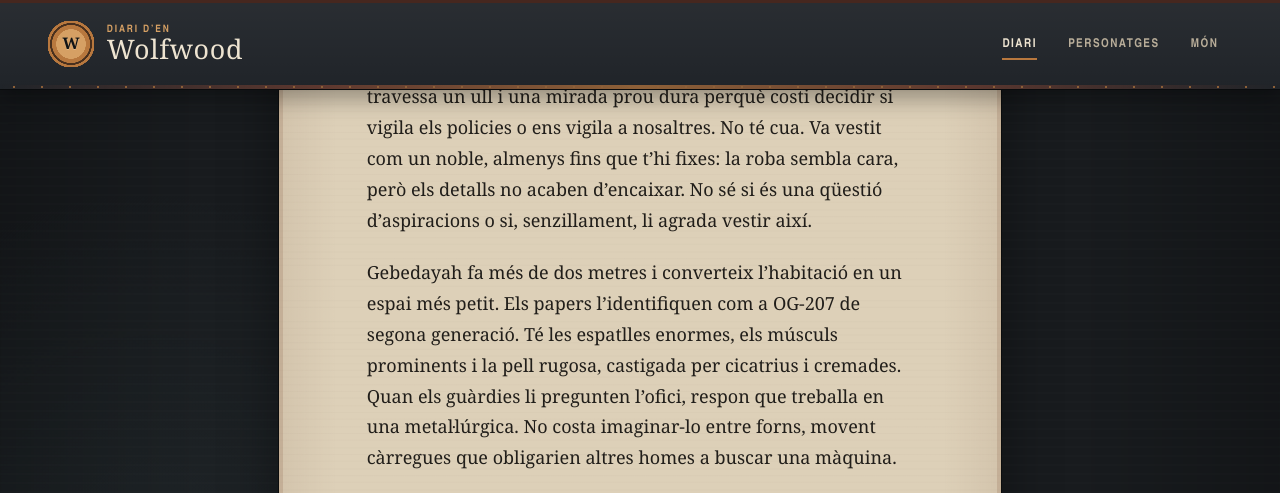
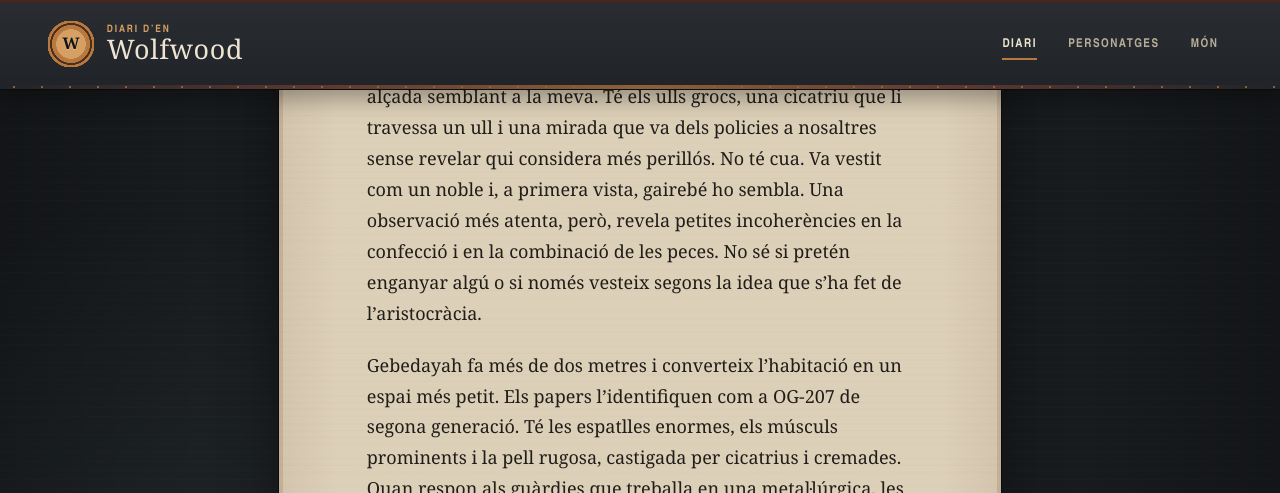
Before and after one commit to xafarre/diaridenwolfwood, a Jekyll site: the page built from diary/acte-1-tres-nits-per-triar.md, in a window 1280 px wide and 1400 px high, scrolled down 559 px, cut to the strip 0-493 px from the top of the window. Built offline with Jekyll 4.4.1, drawn with Linux system fonts in a browser that asks for light colours; some web fonts are replaced; some of the changed text lies outside the part shown.

Commit message:
Refine the published Act I prose

```diff
--- a/diary/acte-1-tres-nits-per-triar.md
+++ b/diary/acte-1-tres-nits-per-triar.md
@@ -60,17 +60,17 @@
 
 A la presó no ens tracten com a criminals, però tampoc ens demanen permís.
 
-Ens fan entrar en una habitació i comencen a ordenar-nos segons allò que portem escrit al cos. Hi ha tres homes més, tan senzills i acollonits que no hi trobo res que mereixi ser recordat. Els altres dos són Khor Yugoroto i Gebedayah Brass. Encara no sé res d’ells; només el que es pot veure mentre els guàrdies revisen fitxes i fan preguntes.
+Ens fan entrar en una habitació i comencen a classificar-nos segons allò que els papers i els cossos revelen. Amb nosaltres hi ha tres homes espantats i tan poc singulars que, al cap de poca estona, ja sé que no en recordaré cap. Els altres dos són Khor Yugoroto i Gebedayah Brass. Encara no en sé res; em limito al que puc observar mentre els guàrdies revisen fitxes i fan preguntes.
 
-Khor és una pantera negra dreta sobre dues cames, d’una alçada semblant a la meva. Té els ulls grocs, una cicatriu que li travessa un ull i una mirada prou dura perquè costi decidir si vigila els policies o ens vigila a nosaltres. No té cua. Va vestit com un noble, almenys fins que t’hi fixes: la roba sembla cara, però els detalls no acaben d’encaixar. No sé si és una qüestió d’aspiracions o si, senzillament, li agrada vestir així.
+Khor és una pantera negra dreta sobre dues cames, d’una alçada semblant a la meva. Té els ulls grocs, una cicatriu que li travessa un ull i una mirada que va dels policies a nosaltres sense revelar qui considera més perillós. No té cua. Va vestit com un noble i, a primera vista, gairebé ho sembla. Una observació més atenta, però, revela petites incoherències en la confecció i en la combinació de les peces. No sé si pretén enganyar algú o si només vesteix segons la idea que s’ha fet de l’aristocràcia.
 
-Gebedayah fa més de dos metres i converteix l’habitació en un espai més petit. Els papers l’identifiquen com a OG-207 de segona generació. Té les espatlles enormes, els músculs prominents i la pell rugosa, castigada per cicatrius i cremades. Quan els guàrdies li pregunten l’ofici, respon que treballa en una metal·lúrgica. No costa imaginar-lo entre forns, movent càrregues que obligarien altres homes a buscar una màquina.
+Gebedayah fa més de dos metres i converteix l’habitació en un espai més petit. Els papers l’identifiquen com a OG-207 de segona generació. Té les espatlles enormes, els músculs prominents i la pell rugosa, castigada per cicatrius i cremades. Quan respon als guàrdies que treballa en una metal·lúrgica, les marques del cos fan versemblant l’ofici: semblen el resultat d’anys entre forns i càrregues que obligarien altres homes a buscar una màquina.
 
 <figure class="diary-illustration">
   <img src="{{ '/assets/images/diary/acte-1-cella-ingres-v3.png' | relative_url }}" alt="Pla frontal documental de la sala d’ingrés: dos policies d’esquena encaren Nicholas, Khor, Gebedayah i els altres detinguts encara vestits amb roba de carrer." loading="lazy">
 </figure>
 
-La meva fitxa els reté més estona. Dubten, tornen a llegir-la i, quan em fan descobrir la mà esquerra, encara els costa més acceptar que sigui sacerdot. Els dic que és una modificació pensada per fer cures, però em demanen que ho demostri. Khor té una ferida oberta al flanc, potser causada durant els disturbis. No li administro cap anestèsic local. Hi recolzo el palmell. Dins la mà, les quatre varetes que em fan de metacarps giren fins a quedar perpendiculars i travessen els ports dels artells; de cadascuna només sobresurt un centímetre pel dors. Entre els quatre borns salten arcs elèctrics. Sota el palmell, el mecanisme brunzeix i el fum s’escapa pels costats i entre els dits. L’olor de carn cremada omple l’habitació, però Khor manté el temple. Quan retiro la mà, la ferida ha quedat cauteritzada. La demostració els convenç o, com a mínim, els dona una casella on posar-me. Deixen de preguntar.
+La meva fitxa els reté més estona. Dubten, tornen a llegir-la i, quan em fan descobrir la mà esquerra, encara els costa més acceptar que sigui sacerdot. Els dic que és una modificació destinada a fer cures, però exigeixen una demostració. Khor té una ferida oberta al flanc, potser causada durant els disturbis. No li administro cap anestèsic local. Recolzo el palmell sobre la ferida i activo el mecanisme. Els quatre metacarps giren fins a quedar perpendiculars i travessen els ports dels artells; de cadascun només queda visible un centímetre al dors de la mà. Entre els quatre borns salten arcs elèctrics. Sota el palmell, les varetes penetren el teixit mentre el mecanisme brunzeix i el fum s’escapa pels costats i entre els dits. L’olor de carn cremada omple l’habitació, però Khor manté el temple. Quan retiro la mà, la ferida ha quedat cauteritzada. La demostració els convenç o, com a mínim, els dona una casella on posar-me. Deixen de preguntar.
 
 <figure class="diary-illustration">
   <img src="{{ '/assets/images/diary/acte-1-curacio-khor-v8.png' | relative_url }}" alt="Pla detall de la mà esquerra modificada de Nicholas aplicada al flanc pelut de Khor, amb quatre borns curts alineats als artells, arcs elèctrics i fum escapant sota el palmell." loading="lazy">
@@ -78,9 +78,9 @@
 
 Després ens obliguen a despullar-nos.
 
-L’aigua cau tan freda que fa mal abans que el cos pugui reaccionar. Ens renten sense miraments, com si no fóssim persones sinó peces tretes d’una sala contaminada. Suposo que el fred serveix per solidificar qualsevol resta de Zolio que encara duguem a sobre, però ningú no ens ho explica. Quan s’acaba, la pell em crema i les dents em piquen l’una contra l’altra. Gebedayah ho suporta gairebé immòbil; Khor manté la mirada fixa en els homes de l’uniforme.
+L’aigua cau tan freda que fa mal abans que el cos pugui reaccionar. Ens renten sense miraments, com si no fóssim persones sinó peces tretes d’una sala contaminada. Suposo que el fred serveix per solidificar qualsevol resta de Zolio que encara duguem a sobre, però ningú no ens ho explica. Quan s’acaba, la pell em crema i les dents em repiquen. Gebedayah ho suporta gairebé immòbil; Khor manté la mirada fixa en els homes de l’uniforme.
 
-La roba i tot el que portem al damunt va a parar a uns recipients marcats per a la incineració. Ningú no protesta fins que un agent agafa la figureta de Khor. Ell demana que no la cremin, sense alçar la veu però amb prou fermesa perquè els policies parlin entre ells. No li prometen res. En lloc de llançar-la amb la resta, un dels agents la tanca dins d’una altra bossa i se l’endú a part, com si volguessin mantenir-la aïllada mentre comproven que no emet cap residu. No és una confirmació, però almenys no la destinen al foc davant seu.
+La roba i tot el que portem al damunt van a parar a uns recipients marcats per a la incineració. Ningú no protesta fins que un agent agafa la figureta de Khor. Ell demana que no la cremin, sense alçar la veu però amb prou fermesa perquè els policies parlin entre ells. No li prometen res. En lloc de llançar-la amb la resta, un dels agents la tanca dins d’una altra bossa i se l’endú a part, com si volguessin mantenir-la aïllada mentre comproven que no emet cap residu. No és una confirmació, però almenys no la destinen al foc davant seu.
 
 De la resta no en salven res. Després de la neteja, a cadascú ens donen una bata blanca de presó i ens tanquen al mòdul que han buidat per a la quarantena.
 
@@ -104,13 +104,13 @@
   <img src="{{ '/assets/images/diary/acte-1-menjador-preso-v2.png' | relative_url }}" alt="Vista picada del menjador industrial de la presó, amb llargues taules mig buides i els tres protagonistes conversant durant un àpat de quarantena." loading="lazy">
 </figure>
 
-En aquestes converses, Khor escolta com qui busca una escletxa i pregunta sobretot per Suellex. La fermesa amb què ha defensat la figureta i l’interès pel poble semblen reals, i començo a prendre’l per un buscavides amb objectius clars. Gebedayah necessita menys paraules. La seva oïda, castigada per anys de fàbrica, l’obliga de vegades a inclinar el cap o a fer repetir una frase, però espera amb la paciència de qui ha viscut sempre sota una sirena que decideix quan comença i quan s’acaba el dia.
+En aquestes converses, Khor escolta com qui busca una escletxa i pregunta sobretot per Suellex. La fermesa amb què ha defensat la figureta i la insistència amb què torna al poble em fan pensar en algú avesat a sobreviure sense perdre de vista què busca. Gebedayah necessita menys paraules. La seva oïda, castigada per anys de fàbrica, l’obliga de vegades a inclinar el cap o a fer repetir una frase, però espera amb la paciència de qui ha viscut sempre sota una sirena que decideix quan comença i quan s’acaba el dia.
 
 Quan s’acosta el final de la quarantena, Khor ja té clara la seva elecció: vol anar a Suellex. Gebedayah prefereix Cotard; per a ell, l’hospital i el tractament assegurat pesen més que una mina llunyana envoltada de desaparicions. Tot i així, no intenta imposar-se. Diu que acceptarà el que decideixi el grup, com si una destinació fos un altre torn de fàbrica: potser pitjor que l’anterior, però igualment inevitable.
 
 Jo entenc l’atractiu de Cotard. El tractament és allà, dins d’un hospital, i no depèn d’una promesa signada per un noble que no veiem i que tampoc envia cap subordinat a explicar-nos l’empresa o el projecte. També entenc què vindria després: treballar en un barri pobre per continuar a prop de les dosis, esperar cada dia la següent administració i veure com passen els mesos o els anys sense cap possibilitat real de marxar. És una manera segura de continuar viu, però no necessàriament de continuar endavant.
 
-Suellex és pitjor sobre el paper. No hi ha un gran hospital. El contracte només diu que el noble garantirà el subministrament del tractament, sense precisar com. El trajecte dura quinze o vint dies en tren i menys en nau, però no sabem com arribarà el fàrmac; només podem deduir que transportar-lo fins allà ha de ser viable. Potser ens lliuraran les dosis, o potser hi enviaran personal mèdic. Ningú no ens ho aclareix, i jo no confio gaire en una garantia que ningú no sap explicar com es complirà.
+Suellex és pitjor sobre el paper. No hi ha un gran hospital. El contracte només diu que el noble garantirà el subministrament del tractament, sense precisar com. El trajecte dura quinze o vint dies en tren i menys en nau, però no sabem com hi arribarà el tractament; només podem deduir que transportar-lo fins allà ha de ser viable. Algú haurà de sostenir-hi la infraestructura clínica que exigeix, però el contracte no diu qui, amb quins mitjans ni per quina via. No confio gaire en una garantia que ningú no sap explicar com es complirà.
 
 Però les mateixes esquerdes que fan perillós Suellex també impedeixen que sigui una presó com Cotard. És lluny, l’Estat hi arriba tard i el poble guarda preguntes que ningú no ha resolt. Si les coses surten bé, potser serà possible marxar-ne algun dia i continuar amb els meus propis assumptes. Si surten malament, almenys no hauré escollit una mort lenta només perquè venia administrada per un hospital.
 
```
